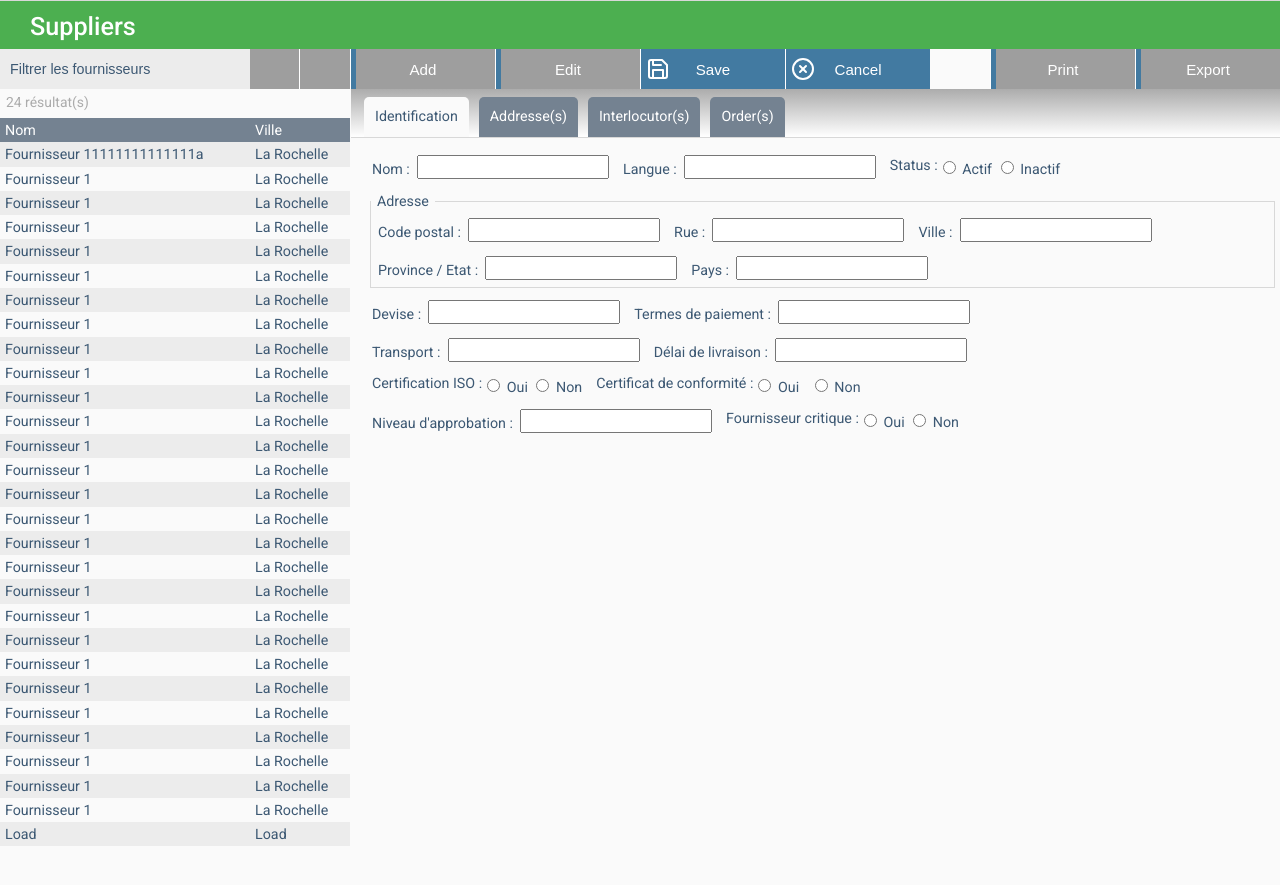
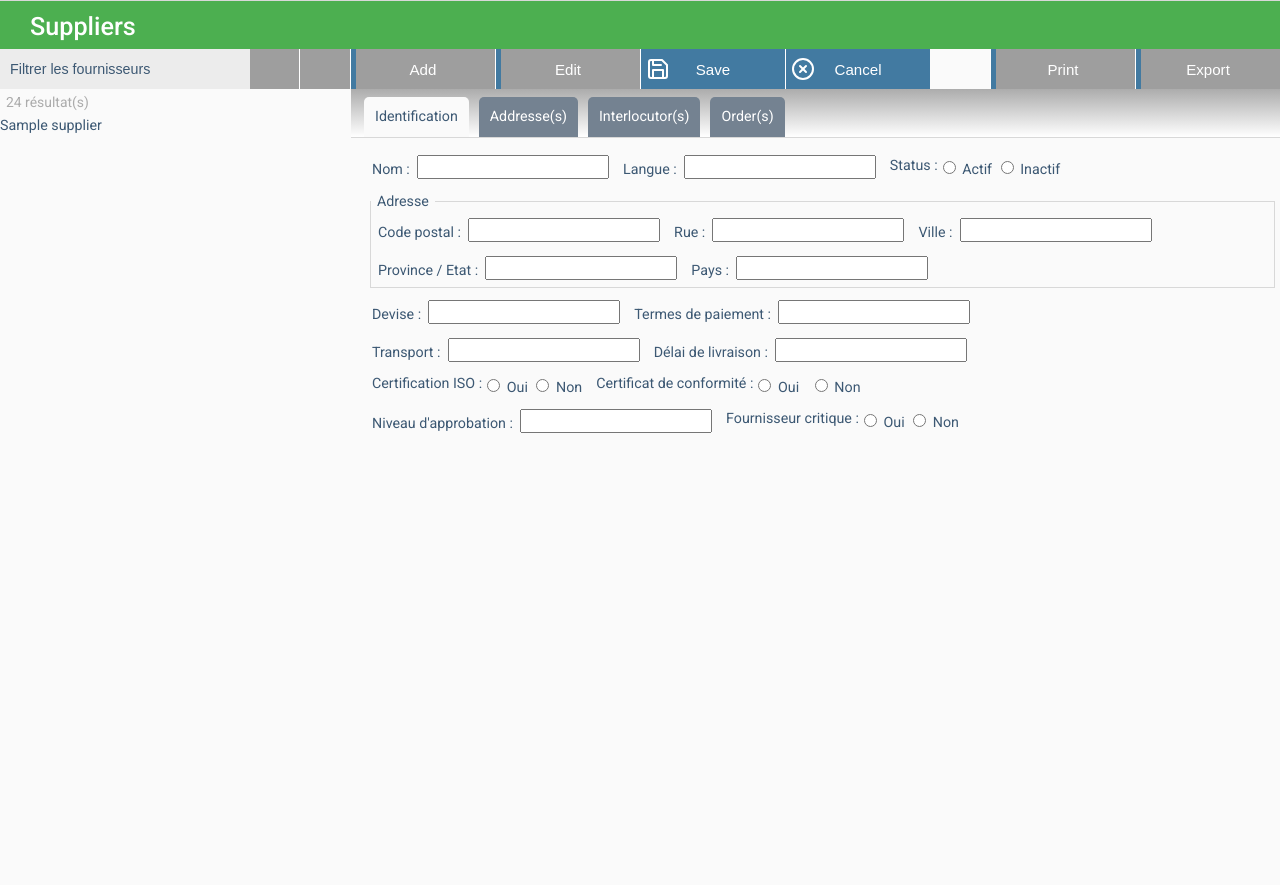
Before and after one commit to julienvalleau/mgfactory, a Django app: page /rawmaterial/suppliers/ in a window 1280 px wide. Shown: the part 143-1028 px from the top of the page. Run offline with Django 3.2, Linux system fonts and the light colour scheme; a user stored in the database is signed in; tables that the repository leaves empty hold one stand-in row (values such as "Sample post"); some libraries are stand-ins or nearby versions; grey boxes are pictures that could not be loaded.

Commit message:
Modifications majeurs

```diff
--- a/mgfactory/rawmaterial/models.py
+++ b/mgfactory/rawmaterial/models.py
@@ -6,3 +6,6 @@
     name = models.CharField(max_length=100)
     adress = models.CharField(max_length=200, blank=True)
     city = models.ForeignKey(City, null=True, blank=True, on_delete=models.SET_NULL)
+
+    class Meta:
+        ordering = ['name']
--- a/mgfactory/rawmaterial/templates/rawmaterial/suppliers.html
+++ b/mgfactory/rawmaterial/templates/rawmaterial/suppliers.html
@@ -3,43 +3,13 @@
 
 {% block block-content-details %}
 <div class="wrapper-list">
-    <table class="table-list">
-        <thead><tr><th>{% translate "Nom" %}</th><th>{% translate "Ville" %}</th></tr></thead>
-        <!--tfoot><tr><td>{% translate "Nom" %}</td><td>{% translate "Ville" %}</td></tr></tfoot>-->
-        <tbody>
-            <tr><td>Fournisseur 11111111111111a</td><td>La Rochelle</td></tr>
-            <tr><td>Fournisseur 1</td><td>La Rochelle</td></tr>
-            <tr><td>Fournisseur 1</td><td>La Rochelle</td></tr>
-            <tr><td>Fournisseur 1</td><td>La Rochelle</td></tr>
-            <tr><td>Fournisseur 1</td><td>La Rochelle</td></tr>
-            <tr><td>Fournisseur 1</td><td>La Rochelle</td></tr>
-            <tr><td>Fournisseur 1</td><td>La Rochelle</td></tr>
-            <tr><td>Fournisseur 1</td><td>La Rochelle</td></tr>
-            <tr><td>Fournisseur 1</td><td>La Rochelle</td></tr>
-            <tr><td>Fournisseur 1</td><td>La Rochelle</td></tr>
-            <tr><td>Fournisseur 1</td><td>La Rochelle</td></tr>
-            <tr><td>Fournisseur 1</td><td>La Rochelle</td></tr>
-            <tr><td>Fournisseur 1</td><td>La Rochelle</td></tr>
-            <tr><td>Fournisseur 1</td><td>La Rochelle</td></tr>
-            <tr><td>Fournisseur 1</td><td>La Rochelle</td></tr>
-            <tr><td>Fournisseur 1</td><td>La Rochelle</td></tr>
-            <tr><td>Fournisseur 1</td><td>La Rochelle</td></tr>
-            <tr><td>Fournisseur 1</td><td>La Rochelle</td></tr>
-            <tr><td>Fournisseur 1</td><td>La Rochelle</td></tr>
-            <tr><td>Fournisseur 1</td><td>La Rochelle</td></tr>
-            <tr><td>Fournisseur 1</td><td>La Rochelle</td></tr>
-            <tr><td>Fournisseur 1</td><td>La Rochelle</td></tr>
-            <tr><td>Fournisseur 1</td><td>La Rochelle</td></tr>
-            <tr><td>Fournisseur 1</td><td>La Rochelle</td></tr>
-            <tr><td>Fournisseur 1</td><td>La Rochelle</td></tr>
-            <tr><td>Fournisseur 1</td><td>La Rochelle</td></tr>
-            <tr><td>Fournisseur 1</td><td>La Rochelle</td></tr>
-            <tr><td>Fournisseur 1</td><td>La Rochelle</td></tr>
-            <tr hx-get="/contacts/?page=2"
-                hx-trigger="revealed"
-                hx-swap="afterend"><td>Load</td><td>Load</td></tr>
-        </tbody>
-    </table>
+    <div class="supplier-list">
+        {% for supplier in suppliers %}
+            <div class="supplier-row">
+                <p>{{ supplier.name }}</p>
+            </div>
+        {% endfor %}
+    </div>
 </div>
 
 <div class="wrapper-detail">
@@ -146,6 +116,21 @@
     </div>
 </div>
 
+<!-- jQuery CDN hosted by Google -->
+<script src="https://ajax.googleapis.com/ajax/libs/jquery/3.5.1/jquery.min.js"></script>
+<!-- jScroll plug-in CDN -->
+<script src="https://cdnjs.cloudflare.com/ajax/libs/jscroll/2.4.1/jquery.jscroll.min.js"></script>
+
+<script>
+    jQuery(function ($) {
+        var $list = $('.wrapper-list');
+        $list.jscroll({
+            padding: 100,
+            contentSelector: 'supplier-row'
+        });
+    });
+</script>
+
 <!--
     <div id="sidebar-filter">
         <button class="button-template button-sidebar-filter button-close" id="button-filter-close"></button>
--- a/mgfactory/rawmaterial/urls.py
+++ b/mgfactory/rawmaterial/urls.py
@@ -1,7 +1,8 @@
 from django.urls import path
 
-from . import views
+from rawmaterial import views
+from rawmaterial.views import SuppliersListView
 
 urlpatterns = [
-    path('suppliers/', views.suppliers, name='suppliers-index'),
+    path('suppliers/', SuppliersListView.as_view(), name='suppliers'),
 ]
--- a/mgfactory/rawmaterial/views.py
+++ b/mgfactory/rawmaterial/views.py
@@ -1,8 +1,11 @@
 from django.shortcuts import render
+from django.http import HttpResponse
+from django.views.generic import ListView
 
-from django.http import HttpResponse
+from rawmaterial.models import Supplier
 
-
-def suppliers(request):
-    context = {}
-    return render(request, "rawmaterial/suppliers.html", context)
+class SuppliersListView(ListView):
+  model = Supplier
+  context_object_name = 'suppliers'
+  paginate_by = 30
+  template_name = 'rawmaterial/suppliers.html'
--- a/mgfactory/templates/bases/base_app.html
+++ b/mgfactory/templates/bases/base_app.html
@@ -46,7 +46,7 @@
             <li class="menu-deroulant"><a href="#">{% translate "Raw materials" %}</a>
                 <ul class="sous-menu">
                     <li><a href="#">{% translate "Materials" %}</a></li>
-                    <li><a href="{% url 'suppliers-index' %}">{% translate "Suppliers" %}</a></li>
+                    <li><a href="{% url 'suppliers' %}">{% translate "Suppliers" %}</a></li>
                     <li><a href="#">{% translate "Orders" context "Commandes de matières premières" %}</a></li>
                 </ul>
             </li>
--- a/mgfactory/templates/bases/base_generic.html
+++ b/mgfactory/templates/bases/base_generic.html
@@ -8,12 +8,12 @@
         <link rel="stylesheet" href="{% static "css/reset.css" %}">
         <link rel="stylesheet" href="{% static "css/base.css" %}">
         <link rel="stylesheet" href="{% static "css/content.css" %}">
-        <script src="{% static "js/script.js" %}"></script>
+        <!--<script src="{% static "js/script.js" %}"></script>-->
         <script src="https://unpkg.com/htmx.org@1.6.0"></script>
         <title>mgFactory</title>
         <link rel="shortcut icon" href="{% static "img/favicon.png" %}"/>
     </head>
-    <body onload="startClock()">
+    <body>
         {% block block-app %}{% endblock %}
     </body>
 </html>
```
Also changed, not shown: mgfactory/commonbase/models.py (+9 -9 lines).
